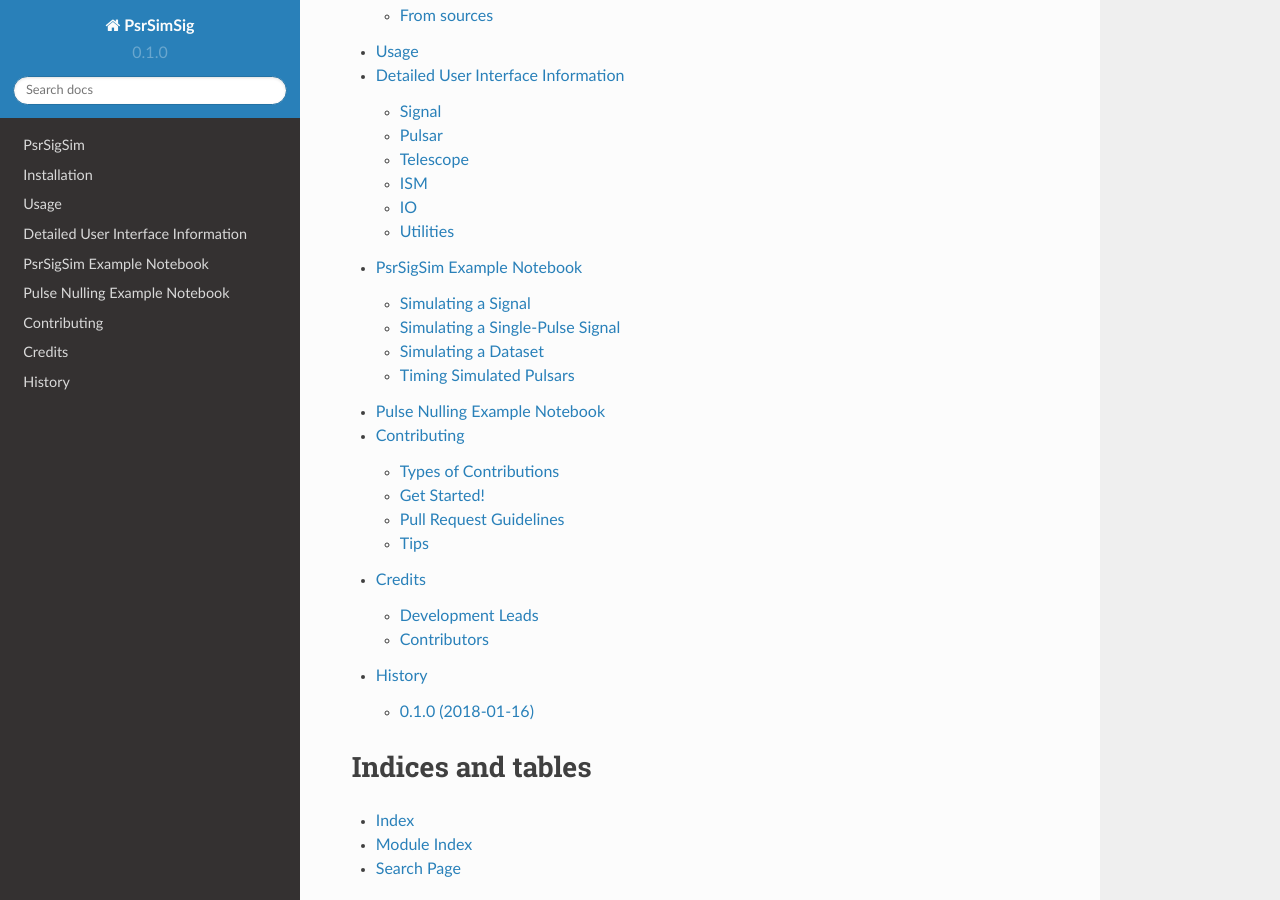
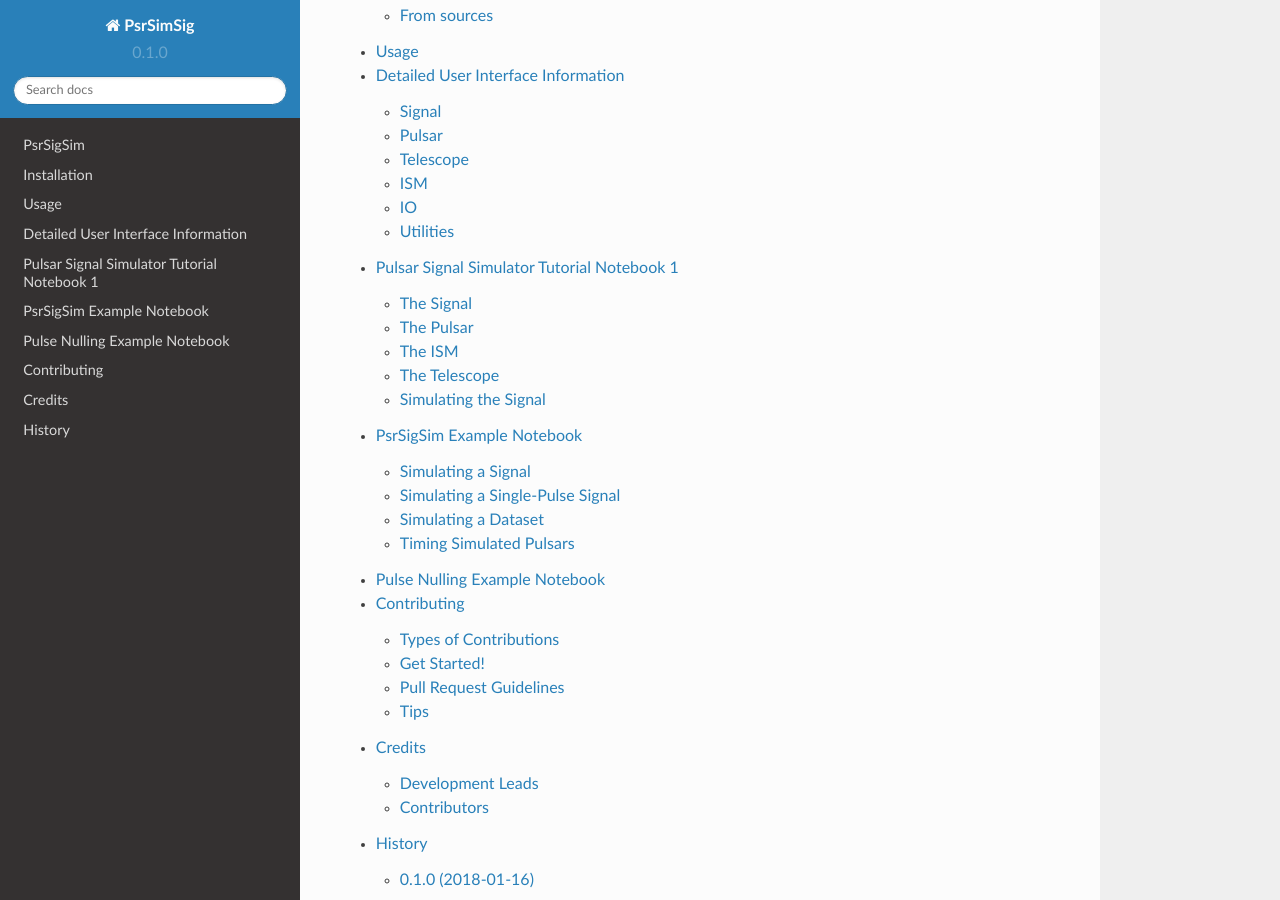
Before and after one commit to PsrSigSim/PsrSigSim, a Sphinx documentation site: the page built from docs/index.rst, in a window 1280 px wide and 900 px high, scrolled down 384 px. Built offline with Sphinx 7.4.7 and the Read the Docs theme 2.0.0, drawn with Linux system fonts in a browser that asks for light colours; some of the changed lines change nothing that is shown.

Commit message:
Adding new tutorial

```diff
--- a/docs/index.rst
+++ b/docs/index.rst
@@ -10,6 +10,7 @@ Contents:
    installation
    usage
    modules
+   tutorial_1
    full_pipeline_tutorial
    Pulse_Nulling_Example
    contributing
--- /dev/null
+++ b/docs/tutorial_1.rst
@@ -0,0 +1,242 @@
+
+.. module:: hasasia
+
+.. note:: This tutorial was generated from a Jupyter notebook that can be
+          downloaded `here <_static/notebooks/tutorial_1.ipynb>`_.
+
+.. _tutorial_1:
+
+Pulsar Signal Simulator Tutorial Notebook 1
+===========================================
+
+This notebook will show you some of the basic features of the pulsar
+signal simulator, and will lead you through the steps of how to simulate
+your pulsar signal from start to finish.
+
+The pulsar signal simulator can be run in a jupyter notebook or python
+script.
+
+.. code:: python
+
+    # import some useful packages
+    import numpy as np
+    import matplotlib.pyplot as plt
+    %matplotlib inline
+
+    # import the pulsar signal simulator
+    import psrsigsim as pss
+
+The Signal
+----------
+
+The first thing we need to do so simulate our pulsar is to initialize
+our signal. Once this is done, we’ll come back to it later. This will be
+done for a filterbank-style signal class. This type of signal needs some
+values first though. It needs to how many frequency channels the signal
+should be recorded with, what the bandwidth of the signal is, what the
+center frequency of the signal is, and how quickly it should record the
+data, or the sampling rate. To make single pulses, we also need to set
+the ‘fold’ flag to False (the default is True).
+
+For this example, we will simulate single pulses from a 350 MHz
+observation from the Green Bank Telescope.
+
+.. code:: python
+
+    # Define our signal variables.
+    f0 = 820 # center observing frequecy in MHz
+    bw = 200.0 # observation MHz
+    Nf = 128 # number of frequency channels
+    f_samp = 0.001526 # sample rate of data in MHz (here 0.6554 ms for size purposes)
+    # Now we define our signal
+    signal_1 = pss.signal.FilterBankSignal(fcent = f0, bandwidth = bw, Nsubband=Nf, fold = False)
+
+The Pulsar
+----------
+
+Now we need to define our pulsar. Our pulsar needs a pulse shape though.
+There are a number of ways to define this in the pulsar signal
+simulator, but here we will make a simple, predefined Gaussian profile.
+The Guassian needs three parameters, an amplitude, a width (or sigma),
+and a peak, the center of the Gaussian in phase space (e.g. 0-1).
+
+.. code:: python
+
+    # We define the Guassian profile
+    gauss_prof = pss.pulsar.GaussProfile(peak = 0.5, width = 0.05, amp = 1.0)
+
+Defining the profile just tells the simulator how to make the pulses. If
+we want to see what they look like, we need to initialize the profile,
+and then we can give it a number of phase bins and plot it.
+
+.. code:: python
+
+    # We want to use 2048 phase bins and just one frequency channel for this test.
+    gauss_prof.init_profiles(2048, Nchan = 1)
+
+.. code:: python
+
+    # We can look at the shape of the profile array to make sure it matches with what we expect
+    print(np.shape(gauss_prof.profiles))
+
+
+.. parsed-literal::
+
+    (1, 2048)
+
+
+.. code:: python
+
+    # And then we can plot the array to see what the profile looks like
+    plt.plot(np.linspace(0,1,2048), gauss_prof.profiles[0])
+    plt.xlabel("Phase")
+    plt.show()
+    plt.close()
+
+
+
+.. image:: tutorial_1_files/tutorial_1_9_0.png
+
+
+Now we can define the pulsar object itself. Out pulsar needs a period
+(s), a mean flux (Jy), a profile, which we’ve defined above, and a name
+(e.g. JXXXX+XXXX).
+
+.. code:: python
+
+    # Define the values needed for the puslar
+    period = 1.0 # pulse period of our simulated pulsar, here one second
+    Smean = 10.0 # The mean flux of the pulsar, here 10.0 Jy (note that this is very bright for a pulsar)
+    psr_name = "J0000+0000" # The name of our simulated pulsar
+    # Now we define the pulsar
+    pulsar_1 = pss.pulsar.Pulsar(period, Smean, profiles=gauss_prof, name = psr_name)
+
+The ISM
+-------
+
+Now we define the interstellar medium (ISM) properties that will affect
+our pulsar signal as it ‘travels’ from the pulsar to our telescope. The
+main property here is the dispersion measure, DM, which is the number of
+electrons along the line of sight from us to the pulsar. These electrons
+will delay the pulsed emission from the pulsar, causing lower radio
+frequencies to arrive at the telescope later than higher radio
+frequencies. Here we will just define the ISM object and the DM we would
+like the pulsar to have.
+
+.. code:: python
+
+    # Define the dispersion measure
+    dm = 40.0 # pc cm^-3
+    # And define the ISM object, note that this class takes no initial arguements
+    ism_1 = pss.ism.ISM()
+
+The Telescope
+-------------
+
+The last thing we need to define is the telescope object. While you can
+define a telescope with any properties that you like with the pulsar
+signal simulator, it also comes with two pre-defined telescopes: The
+Arecibo Telescope and the Green Bank Telescope 9GBT). We will set up the
+GBT as our telescope. The telescope class when set up from a predefined
+telescope needs no additional input.
+
+.. code:: python
+
+    tscope = pss.telescope.telescope.GBT()
+
+Simulating the Signal
+---------------------
+
+Now we have everything set up to actually simulate our signal, though
+there is one extra value we need to define: the simulated observation
+length (s). For size and time purposes, we will only simulate 2 seconds
+of observing, which amounts to just two pulse periods.
+
+.. code:: python
+
+    # define the observation length
+    obslen = 2.0 # seconds
+
+Now we can make the pulses! This is done using the make_pulses()
+function of pulsar object we made before. It takes just the signal
+object, and the observation length.
+
+.. code:: python
+
+    pulsar_1.make_pulses(signal_1, tobs = obslen)
+
+Now we want to disperse our pulses, or propagate them through the
+interstellar medium. We can do that easily using the disperse() function
+of the ISM object. This again takes the signal object, as well as the DM
+value defined above.
+
+.. code:: python
+
+    ism_1.disperse(signal_1, dm)
+
+
+.. parsed-literal::
+
+    98% dispersed in 3.177 seconds.
+
+Now we need to observe the signal with our telescope. This will add
+radiometer noise from the telescope receiver and backend to the signal.
+This is done using the observe() function of the telescope object, which
+takes the signal, the pulsar, the system name (for the GBT telescope
+this is either ‘820_GUPPI’ or ‘Lband_GUPPI’), and make sure that the
+noise variable is set to ‘True’.
+
+Note that the output array here is the data array before the radiometer
+noise has been added, and not the full signal.
+
+.. code:: python
+
+    data_array = tscope.observe(signal_1, pulsar_1, system="820_GUPPI", noise=True)
+
+
+.. parsed-literal::
+
+    WARNING: AstropyDeprecationWarning: The truth value of a Quantity is ambiguous. In the future this will raise a ValueError. [astropy.units.quantity]
+
+
+Looking at the Results
+~~~~~~~~~~~~~~~~~~~~~~
+
+And that’s all that needs to be done to simulate a signal! If you want
+to view the simulated signal, you can access the full data array through
+``signal_1.data``. Two ways to look at the data are to just plot an
+individual frequency channel, or make a 2-D of the power as a function
+of the pulse phase and frequency channel, both of which are demonstrated
+below.
+
+.. code:: python
+
+    # Get the phases of the pulse
+    phases = np.linspace(0, obslen/period, len(signal_1.data[0,:]))
+    # Plot just the pulses in the first frequency channels
+    plt.plot(phases, signal_1.data[0,:], label = signal_1.dat_freq[0])
+    plt.ylabel("Intensity")
+    plt.xlabel("Phase")
+    plt.legend(loc = 'best')
+    plt.show()
+    plt.close()
+
+
+
+.. image:: tutorial_1_files/tutorial_1_25_0.png
+
+
+.. code:: python
+
+    # Make the 2-D plot of intensity v. frequency and pulse phase. You can see the slight dispersive sweep here.
+    plt.imshow(signal_1.data, aspect = 'auto', interpolation='nearest', origin = 'lower', \
+               extent = [min(phases), max(phases), signal_1.dat_freq[0].value, signal_1.dat_freq[-1].value])
+    plt.ylabel("Frequency [MHz]")
+    plt.xlabel("Phase")
+    plt.colorbar(label = "Intensity")
+    plt.show()
+    plt.close()
+
+
+
+.. image:: tutorial_1_files/tutorial_1_26_0.png
```
Also changed, not shown: docs/tutorial_1_files/tutorial_1_25_0.png (added), docs/tutorial_1_files/tutorial_1_26_0.png (added), docs/tutorial_1_files/tutorial_1_9_0.png (added).
